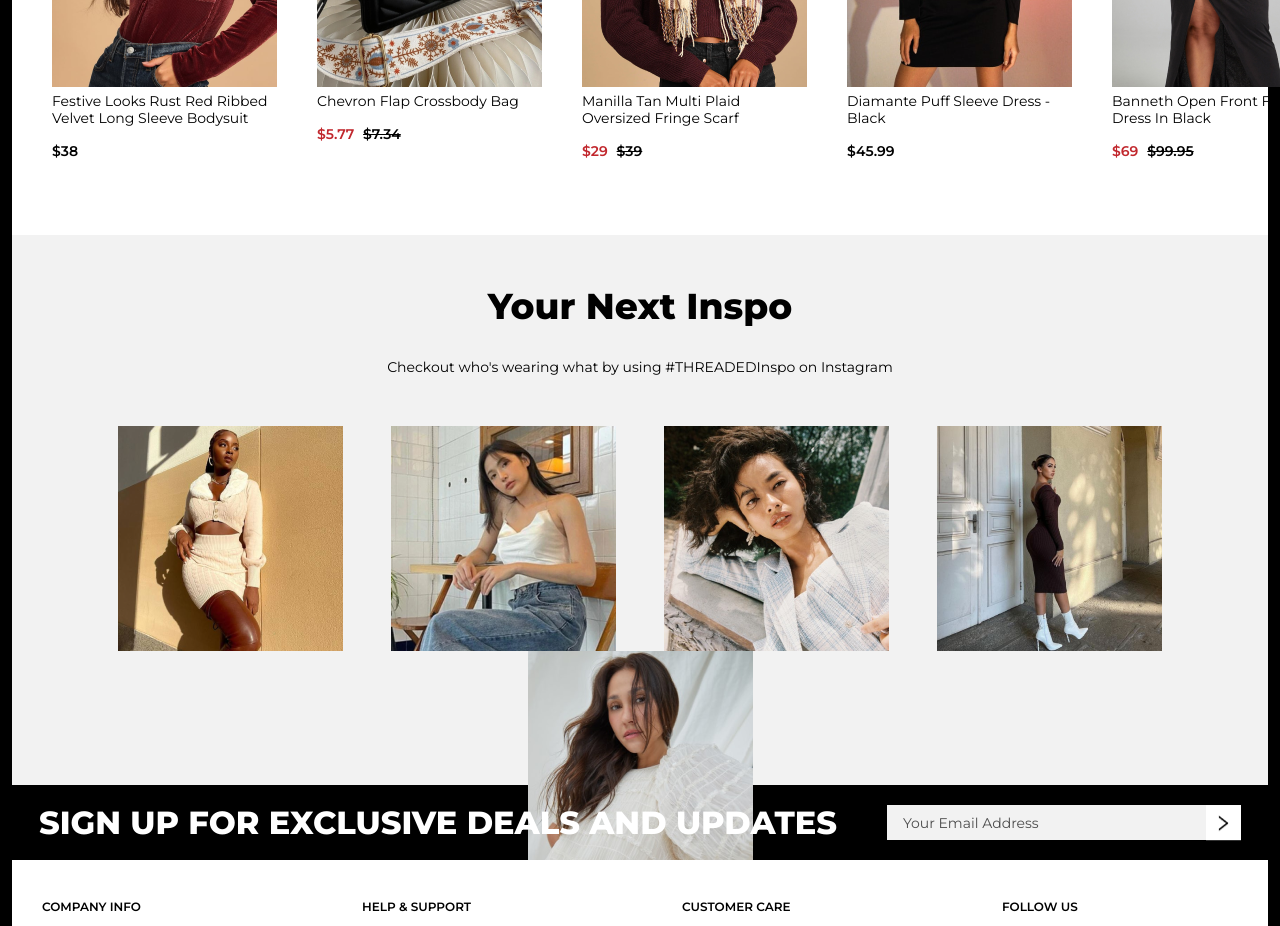
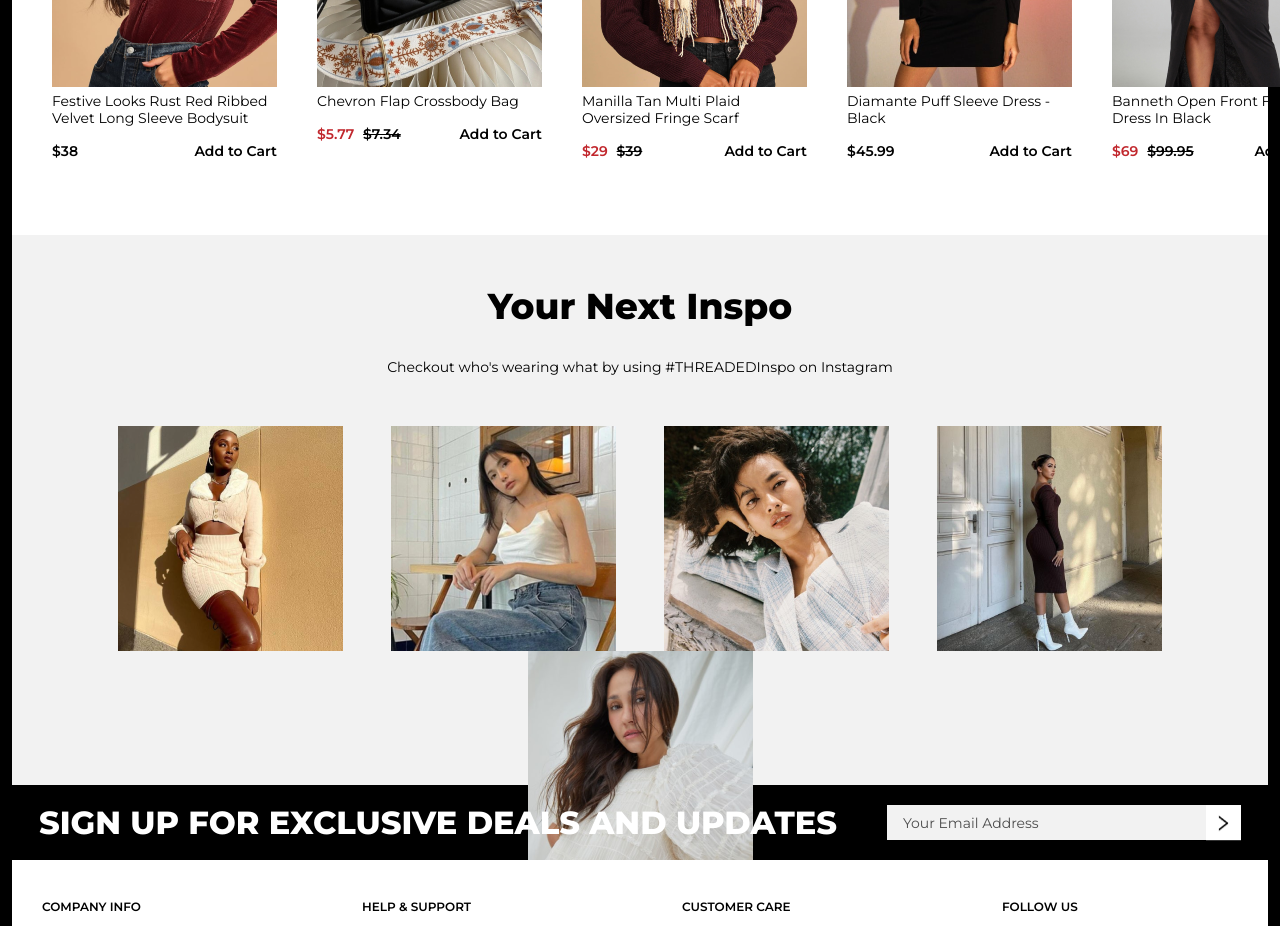
Before and after one commit to aldrinrenzcruz/threaded-fashion-landing-page, a plain HTML site: page index.html in a window 1280 px wide. Shown: the part 2780-3706 px from the top of the page. Drawn offline with Linux system fonts and the light colour scheme.

Commit message:
prepping the add to cart feature

```diff
--- a/assets/css/main.scss
+++ b/assets/css/main.scss
@@ -501,6 +501,11 @@ header {
     text-decoration: line-through;
     margin-left: 5px;
   }
+
+  .add-to-cart-btn {
+    float: right;
+    cursor: pointer;
+  }
 }
 
 .inspiration-section {
--- a/index.html
+++ b/index.html
@@ -26,7 +26,7 @@
       <img class="header__logo" src="assets/imgs/threaded-logo.svg" alt="Threaded Logo">
       <nav class="header__right-nav d-flex align-items-center gap-3">
         <button class="header__right-nav_btn" type="button"><img src="assets/icons/bx_bx-user.svg" alt="user icon"></button>
-        <button class="header__right-nav_btn" type=" button"><img src="assets/icons/bx_bx-shopping-bag.svg" alt="shopping cart icon"></button>
+        <button class="header__right-nav_btn" id="shopping-cart-btn" type=" button"><img src="assets/icons/bx_bx-shopping-bag.svg" alt="shopping cart icon"></button>
         <button class="header__right-nav_btn" type=" button"><img src="assets/icons/bx_bx-heart.svg" alt="heart icon"></button>
         <button class="header__right-nav_btn" type=" button"><img src="assets/icons/bx_bx-support.svg" alt="support icon"></button>
         <button class="header__right-nav_btn" type=" button"><img src="assets/icons/bx_bx-search.svg" alt="search icon"></button>
@@ -168,35 +168,41 @@
           <img src="assets/imgs/recently-bought-festive-looks-rust.png" alt="Product Image">
           <div class="custom-card-body">
             <p class="product-title">Festive Looks Rust Red Ribbed Velvet Long Sleeve Bodysuit</p>
-            <p class="product-price">$38</p>
+            <p class="product-price">$38 <span id="add-to-cart-btn-1" class="add-to-cart-btn">Add to Cart</span></p>
           </div>
         </div>
         <div class="custom-card">
           <img src="assets/imgs/recently-bought-chevron-flap.png" alt="Product Image">
           <div class="custom-card-body">
             <p class="product-title">Chevron Flap Crossbody Bag</p>
-            <p class="product-price"><span class="product-new-price">$5.77</span> <span class="product-old-price">$7.34</span></p>
+            <p class="product-price"><span class="product-new-price">$5.77</span> <span class="product-old-price">$7.34</span>
+              <span id="add-to-cart-btn-2" class="add-to-cart-btn">Add to Cart</span>
+            </p>
           </div>
         </div>
         <div class="custom-card">
           <img src="assets/imgs/recently-bought-manilla-tan.png" alt="Product Image">
           <div class="custom-card-body">
             <p class="product-title">Manilla Tan Multi Plaid Oversized Fringe Scarf</p>
-            <p class="product-price"><span class="product-new-price">$29</span> <span class="product-old-price">$39</span></p>
+            <p class="product-price"><span class="product-new-price">$29</span> <span class="product-old-price">$39</span>
+              <span id="add-to-cart-btn-3" class="add-to-cart-btn">Add to Cart</span>
+            </p>
           </div>
         </div>
         <div class="custom-card">
           <img src="assets/imgs/recently-bought-diamante-puff.png" alt="Product Image">
           <div class="custom-card-body">
             <p class="product-title">Diamante Puff Sleeve Dress - Black</p>
-            <p class="product-price">$45.99</p>
+            <p class="product-price">$45.99 <span id="add-to-cart-btn-4" class="add-to-cart-btn">Add to Cart</span></p>
           </div>
         </div>
         <div class="custom-card">
           <img src="assets/imgs/recently-bought-banneth-open.png" alt="Product Image">
           <div class="custom-card-body">
             <p class="product-title">Banneth Open Front Formal Dress In Black</p>
-            <p class="product-price"><span class="product-new-price">$69</span> <span class="product-old-price">$99.95</span></p>
+            <p class="product-price"><span class="product-new-price">$69</span> <span class="product-old-price">$99.95</span>
+              <span id="add-to-cart-btn-5" class="add-to-cart-btn">Add to Cart</span>
+            </p>
           </div>
         </div>
       </div>
```
Also changed, not shown: assets/css/main.css, 1 other file.
